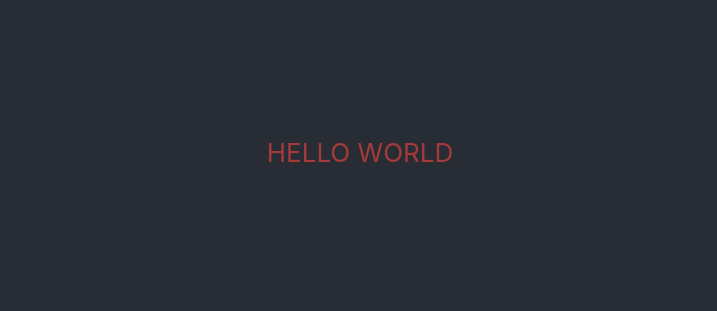
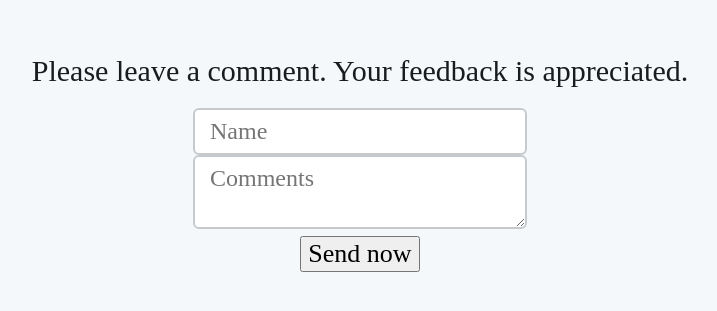
Before and after one commit to OlegBiletsky/comments-react, a React app: page / in a window 1280 px wide. Shown: the part 247-558 px from the top of the page, without its empty margins (280-997 px from the left). Built offline with nearby package versions, Linux system fonts and the light colour scheme.

Commit message:
created simple inputs and some styles for it

```diff
--- a/src/components/Form/index.js
+++ b/src/components/Form/index.js
@@ -0,0 +1,71 @@
+import React, {Component} from 'react';
+import '../../styles/Form.scss';
+
+class Form extends Component  {
+    constructor() {
+        super();
+        this.state = {
+            name: null,
+            text:null,
+
+            errorName: null,
+            errorText: null,
+
+            LOADER: false,
+            SUCCESS : false,
+        };
+
+// bind function
+
+    };
+render() {
+    return (
+        <>
+            <h1 className="title">
+                Please leave a comment. Your feedback is appreciated.
+            </h1>
+
+            <form className="form"  noValidate>
+
+                <div className="form-name">
+                    <input
+                        className='form-name__field'
+                        name='form-name__field'
+                        type='text'
+                        placeholder="Name"
+                        value={this.state.name}
+                        onChange={this.handleChangeNameInput}
+                        autoComplete='off'
+                    />
+                </div>
+
+                <div className="form-text">
+                    <textarea
+                        className='form-text__field'
+                        name='form-text__field'
+                        type='text'
+                        placeholder="Comments"
+                        value={this.state.text}
+                        onChange={this.handleChangeTextInput}
+                        autoComplete='off'
+                    />
+                </div>
+
+                <button
+                    className='form-submit-btn'
+                    type='submit'
+                    onClick={this.handleSubmitForm}
+                    disabled={false }
+                >
+                    <div className='form-submit-btn__text-wrapper'>
+                        <span className='form-submit-btn__text'>Send now</span>
+                    </div>
+
+                </button>
+            </form>
+
+        </>
+    );
+};
+};
+export default Form;
--- a/src/containers/App.js
+++ b/src/containers/App.js
@@ -1,10 +1,11 @@
 import '../styles/App.scss';
+import Form from '../components/Form'
 
 function App() {
   return (
     <div className="App">
       <header className="App-header">
-        HELLO WORLD
+        <Form/>
       </header>
     </div>
   );
--- a/src/styles/App.scss
+++ b/src/styles/App.scss
@@ -10,4 +10,5 @@
   justify-content: center;
   font-size: calc(10px + 2vmin);
   color: rgb(165, 58, 58);
+  background-color: #f5f8fa;
 }
--- /dev/null
+++ b/src/styles/Form.scss
@@ -0,0 +1,43 @@
+.title{
+    color: #191b1e;
+    font-family: "Arial MT";
+    font-size: 30px;
+    font-weight: 400;
+    text-align: center;
+}
+.form-name{
+
+}
+.form-name__field{
+    min-width: 300px;
+    color: #657786;
+    font-family: "Arial MT";
+    font-size: 24px;
+    font-weight: 400;
+    font-style: normal;
+    letter-spacing: normal;
+    line-height: normal;
+    text-align: left;
+    border-radius: 6px;
+    border: 2px solid #c7cacd;
+    background-color: #ffffff;
+    padding: 8px 15px
+}
+.form-text{
+
+}
+.form-text__field{
+    min-width: 300px;
+    color: #657786;
+    font-family: "Arial MT";
+    font-size: 24px;
+    font-weight: 400;
+    font-style: normal;
+    letter-spacing: normal;
+    line-height: normal;
+    text-align: left;
+    border-radius: 6px;
+    border: 2px solid #c7cacd;
+    background-color: #ffffff;
+    padding: 8px 15px
+}
--- a/src/styles/index.scss
+++ b/src/styles/index.scss
@@ -1,15 +1 @@
 @import "normalize.css";
-body {
-  margin: 0;
-  font-family: -apple-system, BlinkMacSystemFont, 'Segoe UI', 'Roboto', 'Oxygen',
-    'Ubuntu', 'Cantarell', 'Fira Sans', 'Droid Sans', 'Helvetica Neue',
-    sans-serif;
-  -webkit-font-smoothing: antialiased;
-  -moz-osx-font-smoothing: grayscale;
-  color: aqua;
-}
-
-code {
-  font-family: source-code-pro, Menlo, Monaco, Consolas, 'Courier New',
-    monospace;
-}
```
Also changed, not shown: src/components/Comments/index.css (deleted), src/components/Form/index.css (deleted), 1 other file (tests, documents, lock files or other folders).
